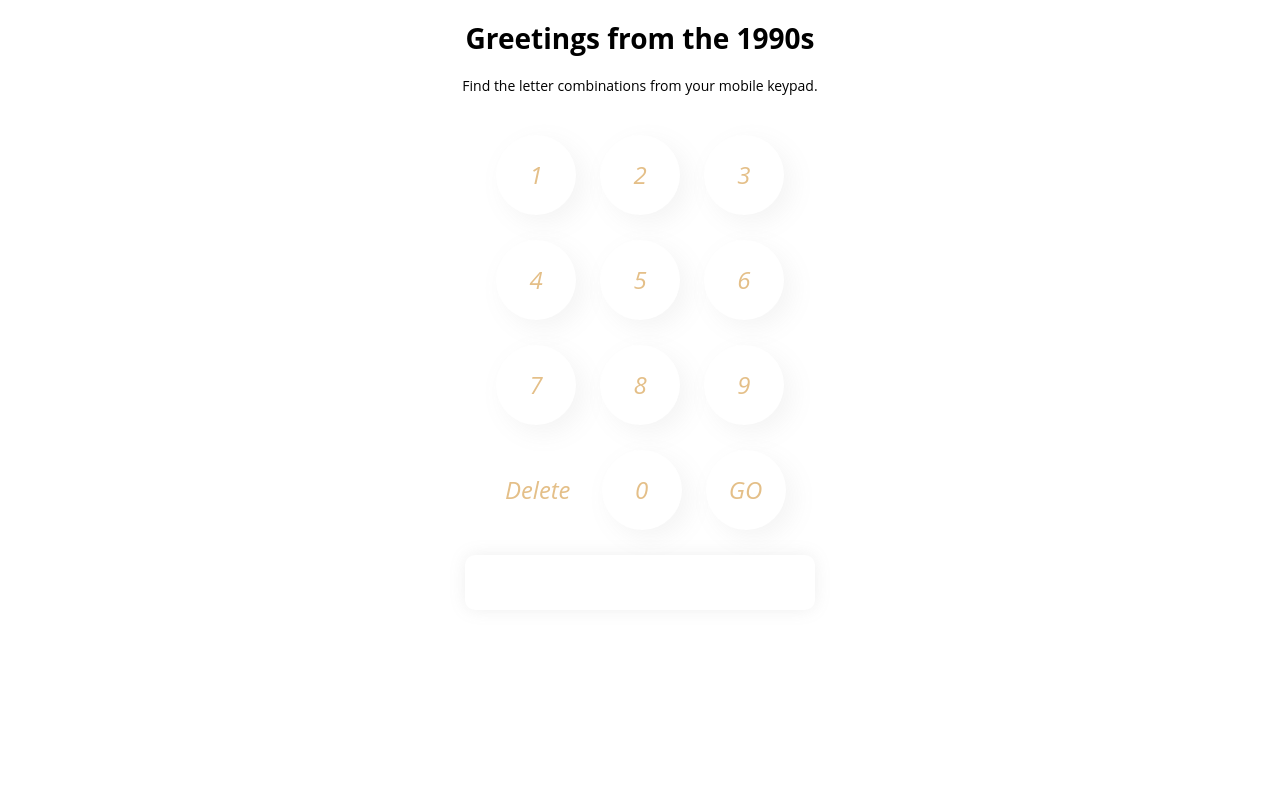
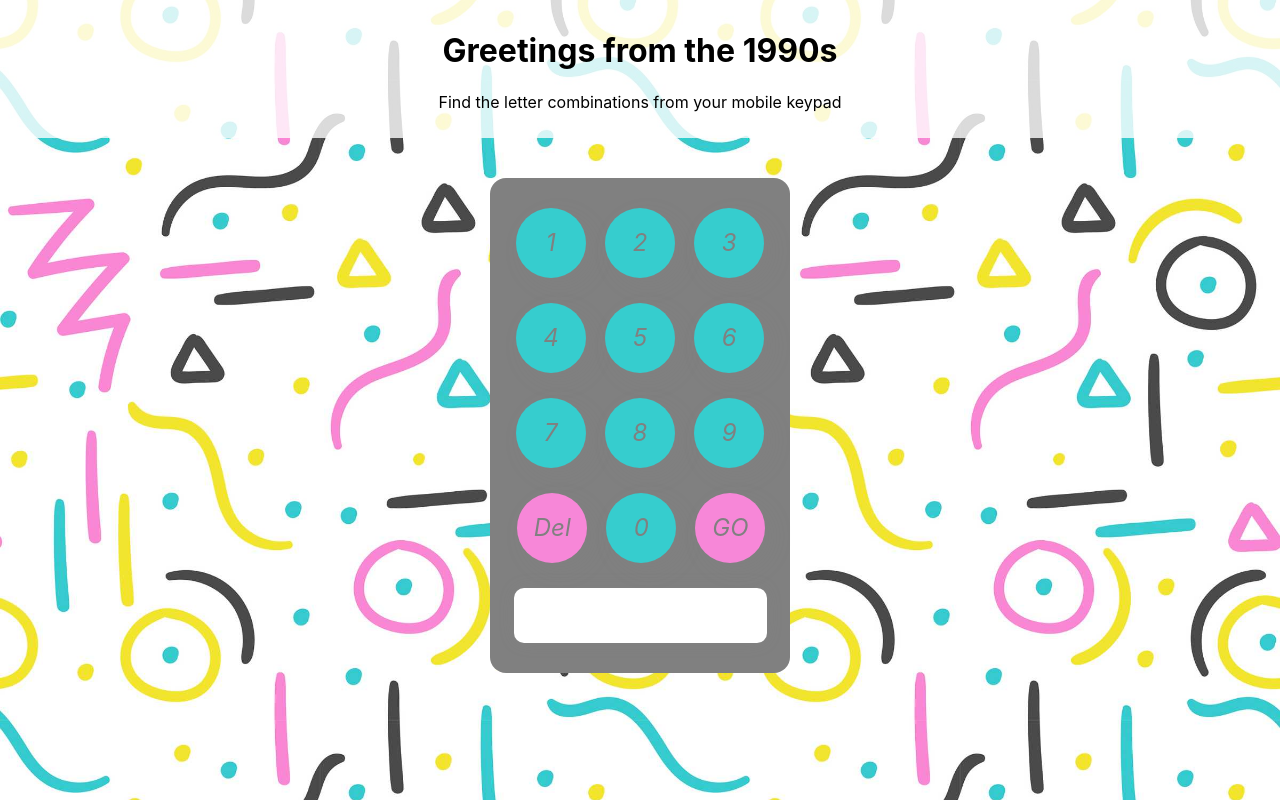
Before and after one commit to jwbackhouse/phoneword, a React (Create React App) app in the folder client/: page / in a window 1280 px wide. Built offline with nearby package versions, Linux system fonts and the light colour scheme.

Commit message:
Complete first round of styling.

```diff
--- a/client/src/App.css
+++ b/client/src/App.css
@@ -1,75 +1,54 @@
 .App {
+  box-sizing: border-box;
   text-align: center;
 }
 
-.App-logo {
-  height: 40vmin;
-  pointer-events: none;
+.Converter {
+  background-image: url("./media/background2.jpg");
+  background-position: center;
+  background-repeat: no-repeat;
+  background-size: cover;
+  height: 100vh;
 }
 
-@media (prefers-reduced-motion: no-preference) {
-  .App-logo {
-    animation: App-logo-float infinite 3s ease-in-out;
-  }
+header {
+  background: rgba(255, 255, 255, 0.8);
+  padding: 10px 0;
 }
 
-.App-header {
-  min-height: 100vh;
-  display: flex;
-  flex-direction: column;
-  align-items: center;
-  justify-content: center;
-  font-size: calc(10px + 2vmin);
-}
-
-.App-link {
-  color: rgb(112, 76, 182);
-}
-
-@keyframes App-logo-float {
-  0% {
-    transform: translateY(0);
-  }
-  50% {
-    transform: translateY(10px)
-  }
-  100% {
-    transform: translateY(0px)
-  }
-}
-
-* {
-	 box-sizing: border-box;
-}
- *:focus {
+*:focus {
 	 outline: none;
 }
- body {
-	 font-family: 'Open Sans', sans-serif;
-	 font-size: 14px;
-}
+/* body {*/
+/*	 font-family: 'Open Sans', sans-serif;*/
+/*	 font-size: 14px;*/
+/*}*/
+
  input {
 	 font-size: 20px;
-	 color: #d1d1d1;
-	 font-weight: 400;
+	 color: gray;
+	 font-weight: 700;
 }
- input.number-input {
-	 width: 100%;
+ .number-input {
+	 border: 0;
+	 border-radius: 10px;
 	 height: 55px;
 	 line-height: 55px;
+	 margin-bottom: 30px;
+	 padding: 0 20px;
 	 text-align: center;
-	 padding: 0 20px;
-	 border-radius: 10px;
-	 border: 0;
+	 width: 71%;
+
 	 -webkit-box-shadow: 0px 0px 17px -1px rgba(132, 132, 132, 0.15);
 	 -moz-box-shadow: 0px 0px 17px -1px rgba(132, 132, 132, 0.15);
 	 box-shadow: 0px 0px 17px -1px rgba(132, 132, 132, 0.15);
 }
  .wrapper {
+   box-sizing: border-box;
 	 width: 100%;
 }
  .wrapper .phone {
-	 width: 350px;
+	 width: 300px;
 	 margin: 40px auto 0 auto;
 	 position: relative;
 }
@@ -80,13 +59,16 @@
 	 text-align: center;
 }
  .wrapper .phone .phone-container {
+	 background: gray;
+	 border-radius: 1rem;
+	 margin-top: 30px;
+	 padding-top: 30px;
 	 width: 100%;
-	 margin-top: 30px;
 }
  .wrapper .phone .phone-container .keyboard {
 	 width: 90%;
 	 margin-left: 5%;
-	 margin-top: 40px;
+	 /*margin-top: 40px;*/
 }
  .wrapper .phone .phone-container .keyboard .number {
 	 width: 100%;
@@ -99,29 +81,19 @@
 }
  .wrapper .phone .phone-container .keyboard .number span {
 	 font-size: 24px;
-	 color: #e4bf88;
+	 color: gray;
 	 display: inline-block;
 	 width: 33%;
 	 text-align: center;
 	 margin-bottom: 25px;
 }
- .wrapper .phone .phone-container .keyboard .number span.call-button {
-	 opacity: 0;
-	 transition: 250ms;
-}
- .wrapper .phone .phone-container .keyboard .number span.call-button.show {
-	 opacity: 1;
-}
- .wrapper .phone .phone-container .keyboard .number span.call-button img {
+ .wrapper .phone .phone-container .keyboard .number span i {
+	 background: #36cdce;
 	 display: inline-block;
-	 vertical-align: middle;
-}
- .wrapper .phone .phone-container .keyboard .number span i {
-	 display: inline-block;
-	 width: 80px;
-	 height: 80px;
-	 line-height: 80px;
-	 background: white;
+	 width: 70px;
+	 height: 70px;
+	 line-height: 70px;
+	 background: light-gray;
 	 cursor: pointer;
 	 border-radius: 100%;
 	 transition: 250ms;
@@ -135,13 +107,13 @@
 	 -moz-box-shadow: 8px 8px 24px 0px rgba(132, 132, 132, 0.09);
 	 box-shadow: 8px 8px 24px 0px rgba(132, 132, 132, 0.09);
 }
- .wrapper .phone .phone-container .keyboard .number span i.delete {
-	 background: transparent;
-	 box-shadow: 0 0 0 0;
-	 -webkit-box-shadow: 0 0 0 0;
-	 -moz-box-shadow: 0 0 0 0;
-	 -ms-box-shadow: 0 0 0 0;
-	 color: #e4bf88;
+ .wrapper .phone .phone-container .keyboard .number span i.hero {
+	 background: #f787d8;
+	 /*box-shadow: 0 0 0 0;*/
+	 /*-webkit-box-shadow: 0 0 0 0;*/
+	 /*-moz-box-shadow: 0 0 0 0;*/
+	 /*-ms-box-shadow: 0 0 0 0;*/
+	 /*color: #e4bf88;*/
 }
  .wrapper .phone .phone-container .keyboard .number span i.delete img {
 	 display: inline-block;
--- a/client/src/components/Converter.js
+++ b/client/src/components/Converter.js
@@ -24,8 +24,10 @@ const Converter = ({ setWords, words }) => {
 
   return (
     <div className='Converter'>
-      <h1>Greetings from the 1990s</h1>
-      <p className='subtitle'>Find the letter combinations from your mobile keypad.</p>
+      <header>
+        <h1>Greetings from the 1990s</h1>
+        <p className='subtitle'>Find the letter combinations from your mobile keypad</p>
+      </header>
       <InputForm getResult={ getResult }/>
       { <Results errorMsg={ errorMsg } results={ words }/> }
     </div>
--- a/client/src/components/InputForm.js
+++ b/client/src/components/InputForm.js
@@ -17,12 +17,10 @@ const InputForm = ({ getResult }) => {
   };
 
   const handleDelete = () => {
-    setInput(input.substr(0, input.length - 1))
-  }
+    setInput(input.slice(0, -1));
+  };
 
   const handleSubmit = e => {
-    // e.preventDefault();
-
     if (input !== '') getResult(input);
     setInput('');
   };
@@ -45,9 +43,9 @@ const InputForm = ({ getResult }) => {
             </div>
 
             <div className='number align-right'>
-              <span onClick={ handleDelete.bind(this) }><i className='delete'>Delete</i></span>
+              <span onClick={ handleDelete.bind(this) }><i className='hero'>Del</i></span>
               <span onClick={ handleClick.bind(this,0) }><i>0</i></span>
-              <span onClick={ handleSubmit.bind(this) }><i>GO</i></span>
+              <span onClick={ handleSubmit.bind(this) }><i className='hero'>GO</i></span>
             </div>
           </div>
 
```
Also changed, not shown: client/src/media/background.jpg (added), client/src/media/background2.jpg (added).
